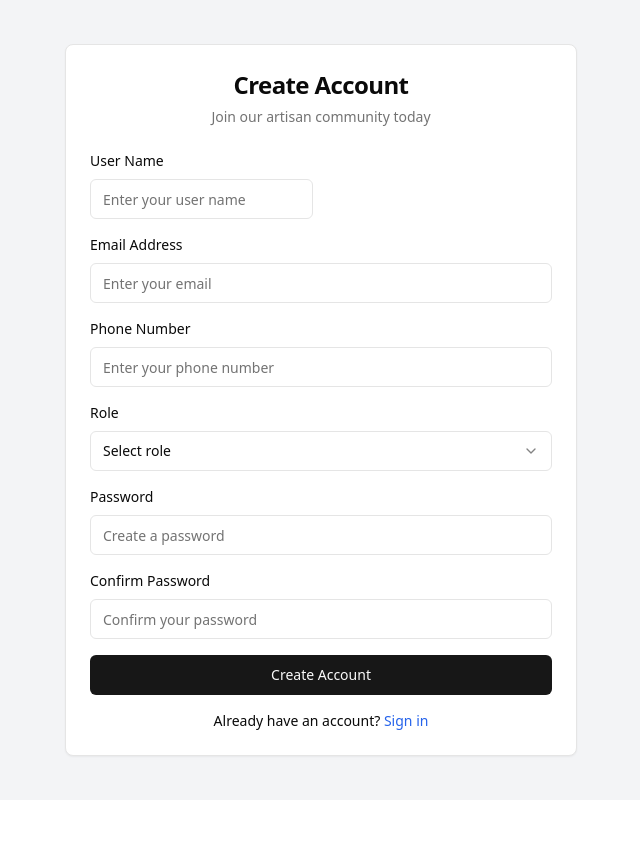
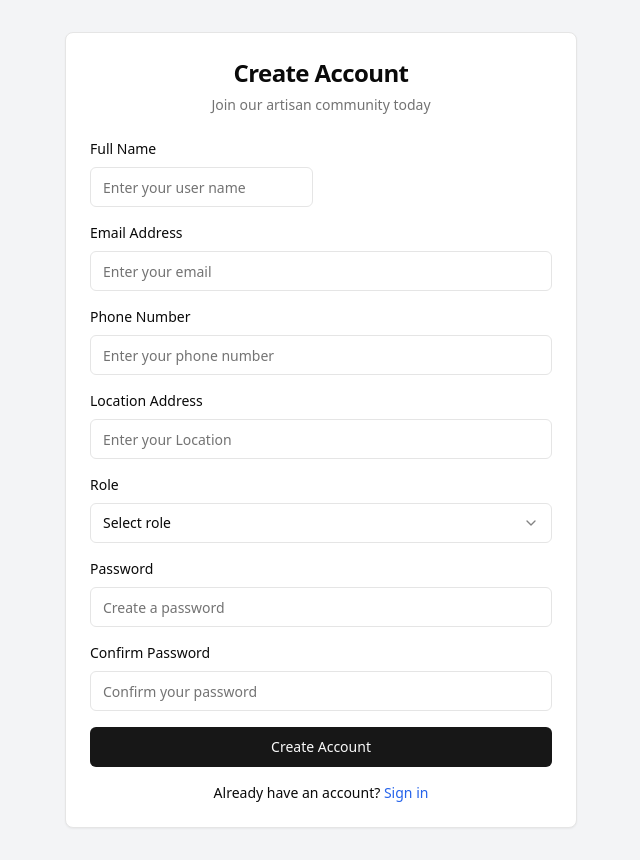
Before and after one commit to Selasi-Mensah/Hirafic-project, a React (Vite) app in the folder Client/: page /register in a window 1280 px wide. Shown: the whole page, without its empty margins (319-959 px from the left). Before the commit the page ends 800 px from the top, so only its background shows below. Built offline with nearby package versions, Linux system fonts and the light colour scheme.

Commit message:
feat: add location to registration page in frontend

```diff
--- a/Client/src/pages/Register.jsx
+++ b/Client/src/pages/Register.jsx
@@ -12,6 +12,7 @@ const RegistrationForm = () => {
     username: '',
     email: '',
     phone: '',
+    location: '',
     password: '',
     confirm_password: '',
     role: '',
@@ -38,7 +39,7 @@ const RegistrationForm = () => {
 
   const validateForm = () => {
     if (!formData.username || !formData.email ||
-        !formData.phone || !formData.password || !formData.confirm_password ||
+        !formData.phone || !formData.location || !formData.password || !formData.confirm_password ||
         !formData.role) {
       setError('Please fill in all fields');
       return false;
@@ -108,8 +109,8 @@ const RegistrationForm = () => {
 
             <div className="grid grid-cols-1 md:grid-cols-2 gap-4">
               <div className="space-y-2">
-                <label htmlFor="userame" className="block text-sm font-medium">
-                  User Name
+                <label htmlFor="username" className="block text-sm font-medium">
+                  Full Name
                 </label>
                 <Input
                   id="username"
@@ -154,6 +155,21 @@ const RegistrationForm = () => {
                 value={formData.phone_number}
                 onChange={handleChange}
                 placeholder="Enter your phone number"
+                required
+              />
+            </div>
+
+            <div className="space-y-2">
+              <label htmlFor="Location" className="block text-sm font-medium">
+                Location Address
+              </label>
+              <Input
+                id="location"
+                name="location"
+                type="location"
+                value={formData.email}
+                onChange={handleChange}
+                placeholder="Enter your Location"
                 required
               />
             </div>
```
